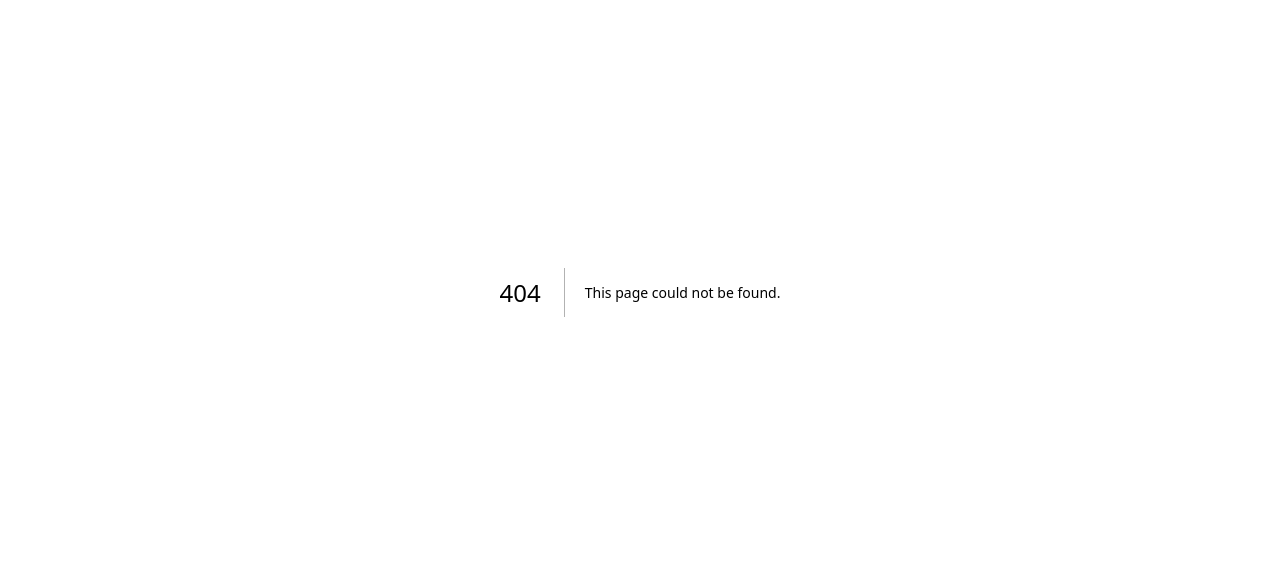
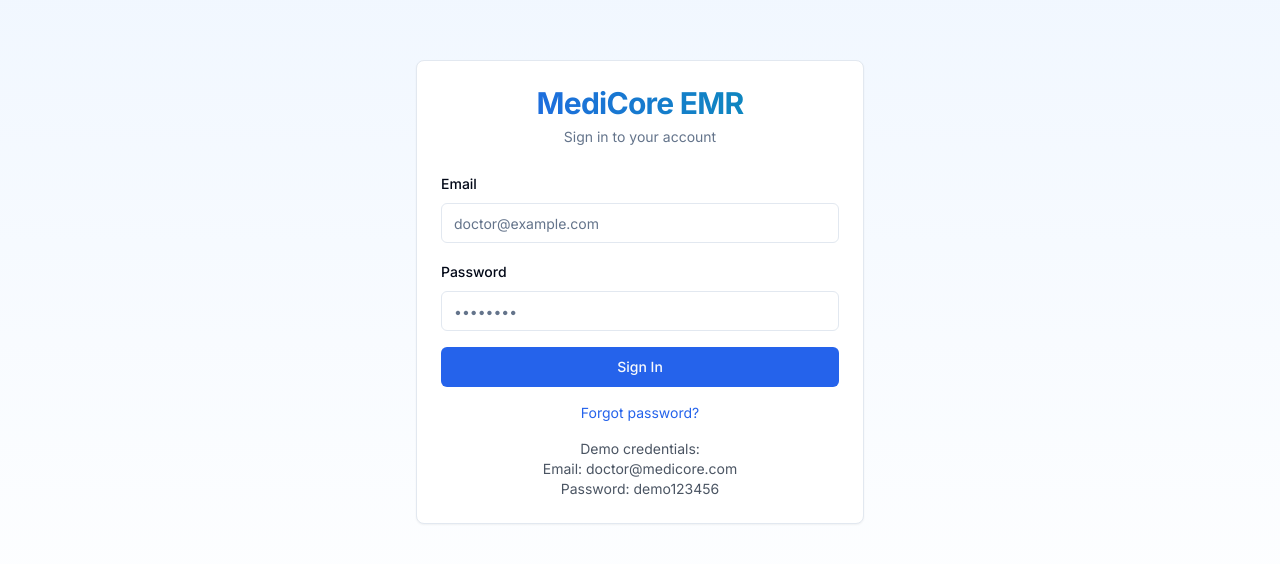
Before and after one commit to vaibhaviimcal-web/medicore-emr-v2, a Next.js app in the folder frontend/: page /login in a window 1280 px wide. Before the commit this address had no page. Shown: the part 108-672 px from the top of the page. Built offline with nearby package versions, Linux system fonts and the light colour scheme.

Commit message:
feat(frontend): Add login page

```diff
--- /dev/null
+++ b/frontend/src/app/login/page.tsx
@@ -0,0 +1,105 @@
+'use client'
+
+import { useState } from 'react'
+import { useRouter } from 'next/navigation'
+import { Button } from '@/components/ui/button'
+import { Input } from '@/components/ui/input'
+import { Label } from '@/components/ui/label'
+import { Card, CardContent, CardDescription, CardHeader, CardTitle } from '@/components/ui/card'
+
+export default function LoginPage() {
+  const router = useRouter()
+  const [email, setEmail] = useState('')
+  const [password, setPassword] = useState('')
+  const [loading, setLoading] = useState(false)
+  const [error, setError] = useState('')
+
+  const handleLogin = async (e: React.FormEvent) => {
+    e.preventDefault()
+    setLoading(true)
+    setError('')
+
+    try {
+      const response = await fetch('/api/auth/login', {
+        method: 'POST',
+        headers: { 'Content-Type': 'application/json' },
+        body: JSON.stringify({ email, password }),
+      })
+
+      const data = await response.json()
+
+      if (data.success) {
+        localStorage.setItem('token', data.data.token)
+        router.push('/dashboard')
+      } else {
+        setError(data.message || 'Login failed')
+      }
+    } catch (err) {
+      setError('An error occurred. Please try again.')
+    } finally {
+      setLoading(false)
+    }
+  }
+
+  return (
+    <div className="min-h-screen flex items-center justify-center bg-gradient-to-b from-blue-50 to-white dark:from-gray-900 dark:to-gray-800">
+      <Card className="w-full max-w-md">
+        <CardHeader className="text-center">
+          <CardTitle className="text-3xl font-bold bg-gradient-to-r from-blue-600 to-cyan-600 bg-clip-text text-transparent">
+            MediCore EMR
+          </CardTitle>
+          <CardDescription>Sign in to your account</CardDescription>
+        </CardHeader>
+        <CardContent>
+          <form onSubmit={handleLogin} className="space-y-4">
+            {error && (
+              <div className="bg-red-50 text-red-600 p-3 rounded-md text-sm">
+                {error}
+              </div>
+            )}
+
+            <div className="space-y-2">
+              <Label htmlFor="email">Email</Label>
+              <Input
+                id="email"
+                type="email"
+                placeholder="doctor@example.com"
+                value={email}
+                onChange={(e) => setEmail(e.target.value)}
+                required
+              />
+            </div>
+
+            <div className="space-y-2">
+              <Label htmlFor="password">Password</Label>
+              <Input
+                id="password"
+                type="password"
+                placeholder="••••••••"
+                value={password}
+                onChange={(e) => setPassword(e.target.value)}
+                required
+              />
+            </div>
+
+            <Button type="submit" className="w-full" disabled={loading}>
+              {loading ? 'Signing in...' : 'Sign In'}
+            </Button>
+
+            <div className="text-center text-sm">
+              <a href="/forgot-password" className="text-blue-600 hover:underline">
+                Forgot password?
+              </a>
+            </div>
+
+            <div className="text-center text-sm text-gray-600">
+              Demo credentials: <br />
+              Email: doctor@medicore.com <br />
+              Password: demo123456
+            </div>
+          </form>
+        </CardContent>
+      </Card>
+    </div>
+  )
+}
```
